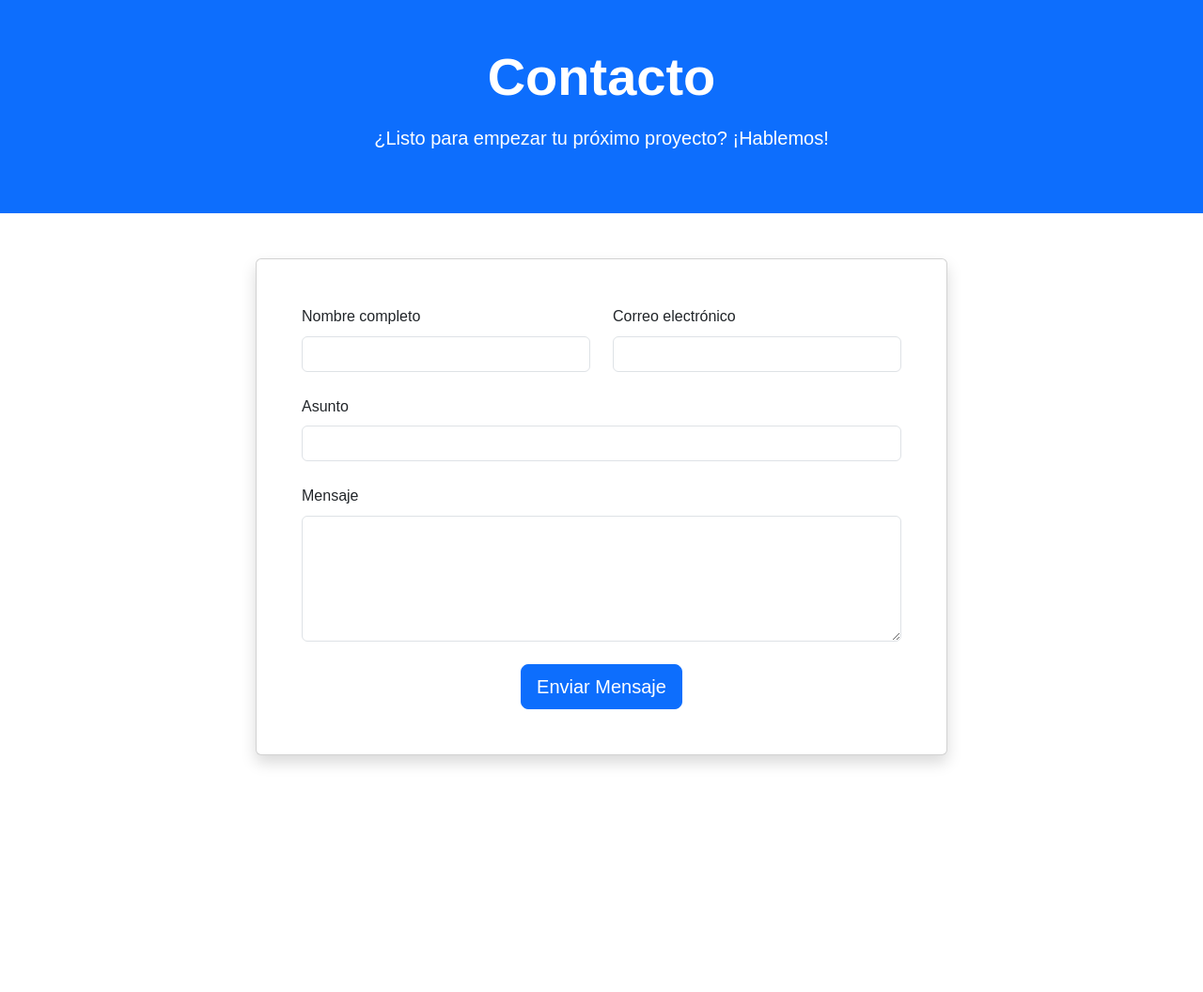
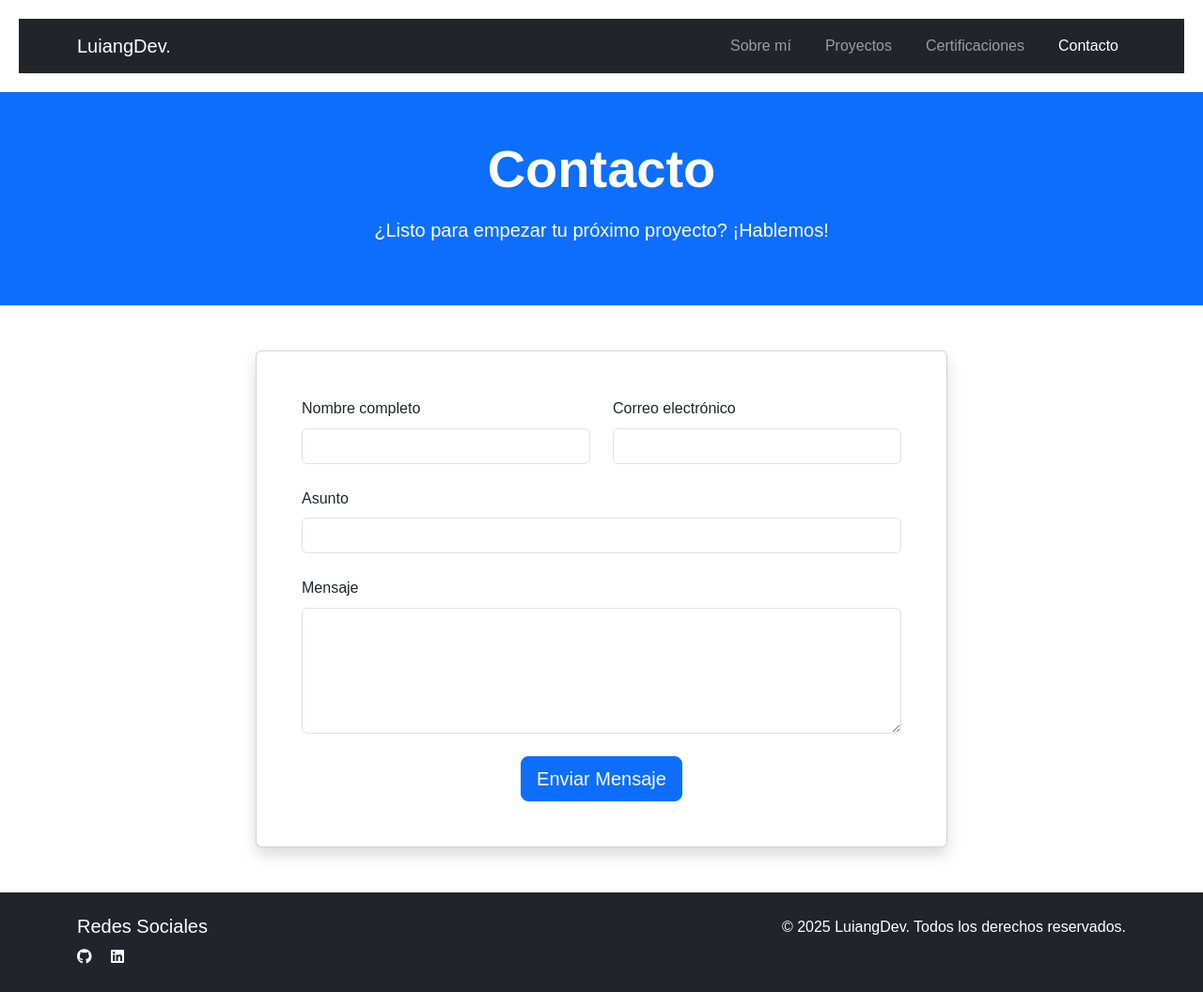
Before and after one commit to LuiangDev/EntregaDesarrolloWeb, a website: page contact.html in a window 1280 px wide. Shown: the whole page at 94% size. Before the commit the page ends 852 px from the top, so only its background shows below. Drawn offline with nearby package versions, Linux system fonts and the light colour scheme; some packages are replaced by stand-ins of ours; a script that the page names is missing.

Commit message:
Add header in view contact

```diff
--- a/contact.html
+++ b/contact.html
@@ -3,8 +3,17 @@
   <head>
     <meta charset="UTF-8" />
     <meta name="viewport" content="width=device-width, initial-scale=1.0" />
+    <link rel="icon" type="image/png" href="img/icono.png" />
+    <meta
+      name="description"
+      content="Ponte en contacto con Luis Angel para colaborar en proyectos de desarrollo web y tecnología."
+    />
+    <meta
+      name="keywords"
+      content="Contacto, Luis Angel, Portafolio, Desarrollador Web, Proyectos, Frontend"
+    />
+    <meta name="author" content="Luis Angel Quispe Navarro" />
     <title>Mi Portafolio | Contacto</title>
-    <link rel="icon" type="image/png" href="img/icono.png" />
     <link
       href="https://cdn.jsdelivr.net/npm/bootstrap@5.3.0/dist/css/bootstrap.min.css"
       rel="stylesheet"
@@ -17,14 +26,47 @@
   </head>
 
   <body class="d-flex flex-column min-vh-100">
-    <!-- Sección de encabezado -->
+    <!-- Barra de progreso de scroll -->
+    <div id="scrollProgressBar"></div>
+
+    <!-- Navbar -->
+    <header class="sticky-top">
+      <nav class="navbar navbar-expand-lg navbar-dark bg-dark">
+        <div class="container">
+          <a class="navbar-brand" href="index.html">LuiangDev.</a>
+          <button
+            class="navbar-toggler"
+            type="button"
+            data-bs-toggle="collapse"
+            data-bs-target="#navbarNav"
+          >
+            <span class="navbar-toggler-icon"></span>
+          </button>
+          <div class="collapse navbar-collapse" id="navbarNav">
+            <ul class="navbar-nav ms-auto">
+              <li class="nav-item">
+                <a class="nav-link" href="about.html">Sobre mí</a>
+              </li>
+              <li class="nav-item">
+                <a class="nav-link" href="projects.html">Proyectos</a>
+              </li>
+              <li class="nav-item">
+                <a class="nav-link" href="certifications.html">Certificaciones</a>
+              </li>
+              <li class="nav-item">
+                <a class="nav-link active" href="contact.html">Contacto</a>
+              </li>
+            </ul>
+          </div>
+        </div>
+      </nav>
+    </header>
+
     <main class="flex-grow-1">
       <section class="contact-hero py-5 bg-primary text-white text-center">
         <div class="container">
           <h1 class="display-4 fw-bold">Contacto</h1>
-          <p class="lead">
-            ¿Listo para empezar tu próximo proyecto? ¡Hablemos!
-          </p>
+          <p class="lead">¿Listo para empezar tu próximo proyecto? ¡Hablemos!</p>
         </div>
       </section>
 
@@ -38,54 +80,24 @@
                   <form id="contactForm">
                     <div class="row">
                       <div class="col-md-6 mb-4">
-                        <label for="name" class="form-label"
-                          >Nombre completo</label
-                        >
-                        <input
-                          type="text"
-                          class="form-control"
-                          id="name"
-                          name="name"
-                          required
-                        />
+                        <label for="name" class="form-label">Nombre completo</label>
+                        <input type="text" class="form-control" id="name" name="name" required />
                       </div>
                       <div class="col-md-6 mb-4">
-                        <label for="email" class="form-label"
-                          >Correo electrónico</label
-                        >
-                        <input
-                          type="email"
-                          class="form-control"
-                          id="email"
-                          name="email"
-                          required
-                        />
+                        <label for="email" class="form-label">Correo electrónico</label>
+                        <input type="email" class="form-control" id="email" name="email" required />
                       </div>
                     </div>
                     <div class="mb-4">
                       <label for="subject" class="form-label">Asunto</label>
-                      <input
-                        type="text"
-                        class="form-control"
-                        id="subject"
-                        name="subject"
-                        required
-                      />
+                      <input type="text" class="form-control" id="subject" name="subject" required />
                     </div>
                     <div class="mb-4">
                       <label for="message" class="form-label">Mensaje</label>
-                      <textarea
-                        class="form-control"
-                        id="message"
-                        name="message"
-                        rows="5"
-                        required
-                      ></textarea>
+                      <textarea class="form-control" id="message" name="message" rows="5" required></textarea>
                     </div>
                     <div class="text-center">
-                      <button type="submit" class="btn btn-primary btn-lg">
-                        Enviar Mensaje
-                      </button>
+                      <button type="submit" class="btn btn-primary btn-lg">Enviar Mensaje</button>
                     </div>
                   </form>
                 </div>
@@ -96,18 +108,40 @@
       </section>
     </main>
 
-    <!-- Librerías JS -->
+    <!-- Footer -->
+    <footer class="bg-dark text-white py-4">
+      <div class="container">
+        <div class="row">
+          <div class="col-md-6">
+            <h5 class="footer-heading">Redes Sociales</h5>
+            <div class="social-links">
+              <a href="https://github.com/LuiangDev" class="text-white me-3"><i class="fab fa-github"></i></a>
+              <a href="https://www.linkedin.com/in/luis-angel-quispe/" class="text-white me-3"><i class="fab fa-linkedin"></i></a>
+            </div>
+          </div>
+          <div class="col-md-6 text-md-end">
+            <p class="mb-0">© 2025 LuiangDev. Todos los derechos reservados.</p>
+          </div>
+        </div>
+      </div>
+    </footer>
+
+    <!-- Botón scroll top -->
+    <button id="scrollTopBtn" class="scroll-top-btn" aria-label="Volver arriba">
+      <i class="fas fa-chevron-up"></i>
+    </button>
+
+    <!-- Librerías -->
     <script src="https://cdn.jsdelivr.net/npm/bootstrap@5.3.0/dist/js/bootstrap.bundle.min.js"></script>
     <script src="https://cdn.jsdelivr.net/npm/sweetalert2@11"></script>
     <script src="https://cdn.jsdelivr.net/npm/@emailjs/browser@3/dist/email.min.js"></script>
+    <script src="js/main.js"></script>
 
-    <!-- Lógica del formulario -->
+    <!-- EmailJS Script -->
     <script>
       emailjs.init("DRSXFqKgA-6iXDEm_");
 
-      document
-        .getElementById("contactForm")
-        .addEventListener("submit", function (e) {
+      document.getElementById("contactForm").addEventListener("submit", function (e) {
         e.preventDefault();
 
         const form = e.target;
@@ -119,8 +153,7 @@
           message: form.message.value,
         };
 
-          emailjs
-            .send("service_7i9re3p", "template_kqij2pc", templateParams)
+        emailjs.send("service_7i9re3p", "template_kqij2pc", templateParams)
           .then(() => {
             Swal.fire({
               icon: "success",
```
Lines whose indentation alone changed are shown as unchanged.
